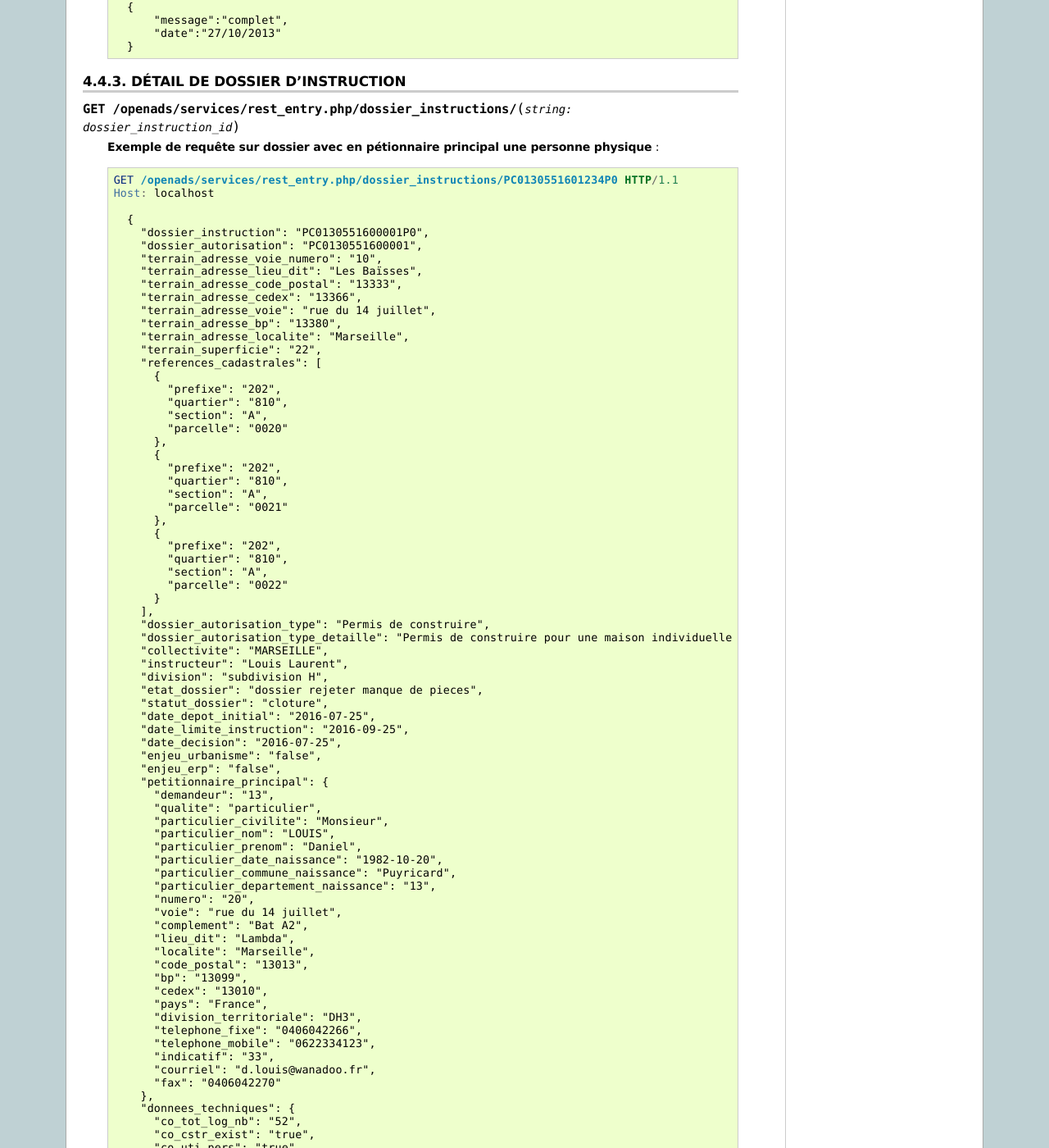
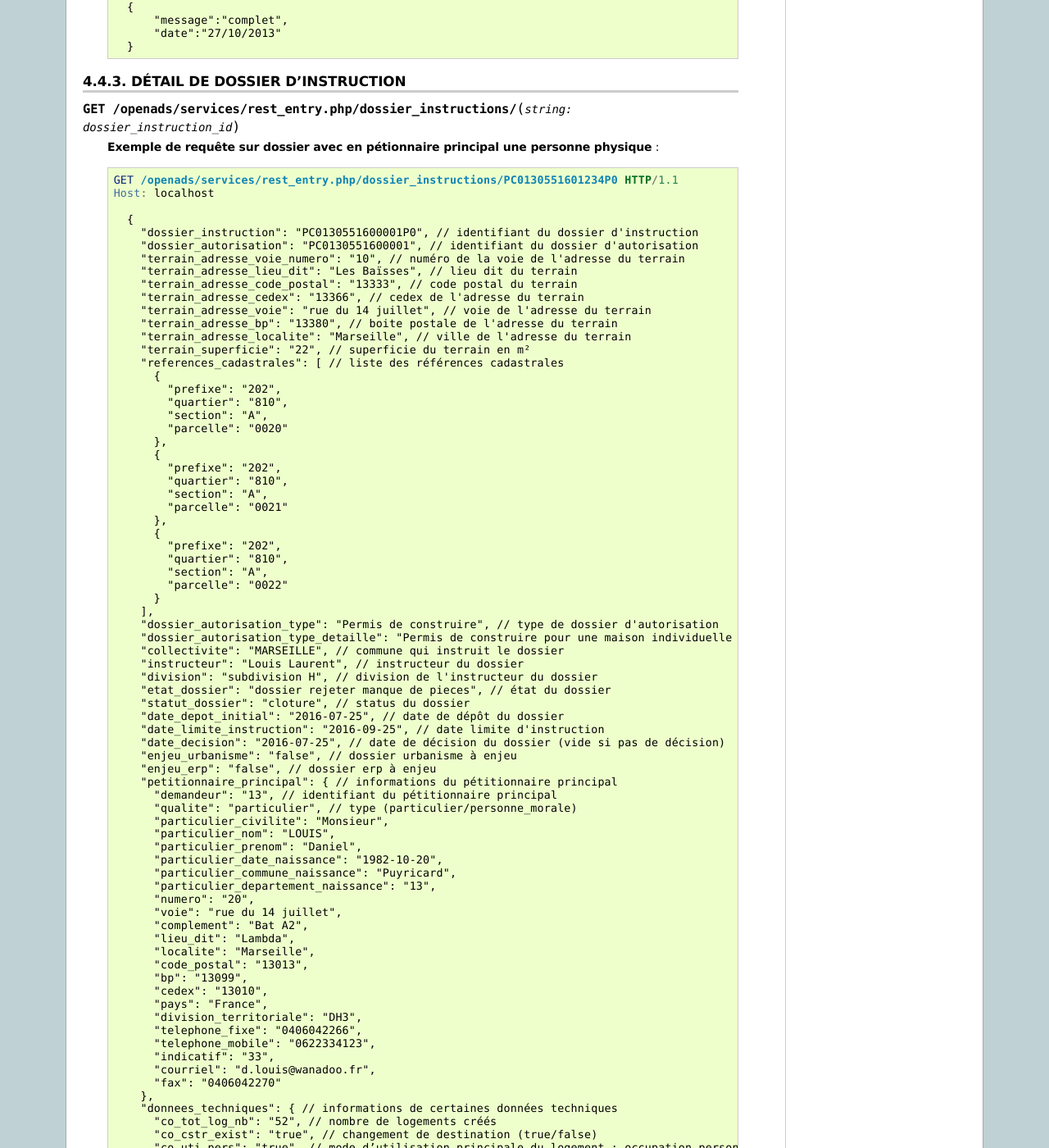
Before and after one commit to mpavaux/openads-documentation, a Sphinx documentation site: the page built from source/guide_developpeur/web_services.rst, in a window 1280 px wide and 1400 px high, scrolled down 4713 px. Shown: the whole window at 82% size. Built offline with Sphinx 7.4.7, drawn with Linux system fonts in a browser that asks for light colours; some of the changed text lies outside the part shown.

Commit message:
Update web_services.rst
Ajout de commentaires dans le retour du web service "dossier instructions"

```diff
--- a/source/guide_developpeur/web_services.rst
+++ b/source/guide_developpeur/web_services.rst
@@ -385,17 +385,17 @@
       Host: localhost
 
         {
-          "dossier_instruction": "PC0130551600001P0",
-          "dossier_autorisation": "PC0130551600001",
-          "terrain_adresse_voie_numero": "10",
-          "terrain_adresse_lieu_dit": "Les Baïsses",
-          "terrain_adresse_code_postal": "13333",
-          "terrain_adresse_cedex": "13366",
-          "terrain_adresse_voie": "rue du 14 juillet",
-          "terrain_adresse_bp": "13380",
-          "terrain_adresse_localite": "Marseille",
-          "terrain_superficie": "22",
-          "references_cadastrales": [
+          "dossier_instruction": "PC0130551600001P0", // identifiant du dossier d'instruction
+          "dossier_autorisation": "PC0130551600001", // identifiant du dossier d'autorisation
+          "terrain_adresse_voie_numero": "10", // numéro de la voie de l'adresse du terrain
+          "terrain_adresse_lieu_dit": "Les Baïsses", // lieu dit du terrain
+          "terrain_adresse_code_postal": "13333", // code postal du terrain
+          "terrain_adresse_cedex": "13366", // cedex de l'adresse du terrain
+          "terrain_adresse_voie": "rue du 14 juillet", // voie de l'adresse du terrain
+          "terrain_adresse_bp": "13380", // boite postale de l'adresse du terrain
+          "terrain_adresse_localite": "Marseille", // ville de l'adresse du terrain
+          "terrain_superficie": "22", // superficie du terrain en m²
+          "references_cadastrales": [ // liste des références cadastrales
             {
               "prefixe": "202",
               "quartier": "810",
@@ -415,21 +415,21 @@
               "parcelle": "0022"
             }
           ],
-          "dossier_autorisation_type": "Permis de construire",
-          "dossier_autorisation_type_detaille": "Permis de construire pour une maison individuelle et / ou ses annexes",
-          "collectivite": "MARSEILLE",
-          "instructeur": "Louis Laurent",
-          "division": "subdivision H",
-          "etat_dossier": "dossier rejeter manque de pieces",
-          "statut_dossier": "cloture",
-          "date_depot_initial": "2016-07-25",
-          "date_limite_instruction": "2016-09-25",
-          "date_decision": "2016-07-25",
-          "enjeu_urbanisme": "false",
-          "enjeu_erp": "false",
-          "petitionnaire_principal": {
-            "demandeur": "13",
-            "qualite": "particulier",
+          "dossier_autorisation_type": "Permis de construire", // type de dossier d'autorisation
+          "dossier_autorisation_type_detaille": "Permis de construire pour une maison individuelle et / ou ses annexes", // type de dossier d'autorisation détaillé
+          "collectivite": "MARSEILLE", // commune qui instruit le dossier
+          "instructeur": "Louis Laurent", // instructeur du dossier
+          "division": "subdivision H", // division de l'instructeur du dossier
+          "etat_dossier": "dossier rejeter manque de pieces", // état du dossier
+          "statut_dossier": "cloture", // status du dossier
+          "date_depot_initial": "2016-07-25", // date de dépôt du dossier
+          "date_limite_instruction": "2016-09-25", // date limite d'instruction
+          "date_decision": "2016-07-25", // date de décision du dossier (vide si pas de décision)
+          "enjeu_urbanisme": "false", // dossier urbanisme à enjeu
+          "enjeu_erp": "false", // dossier erp à enjeu
+          "petitionnaire_principal": { // informations du pétitionnaire principal
+            "demandeur": "13", // identifiant du pétitionnaire principal
+            "qualite": "particulier", // type (particulier/personne_morale)
             "particulier_civilite": "Monsieur",
             "particulier_nom": "LOUIS",
             "particulier_prenom": "Daniel",
@@ -452,16 +452,16 @@
             "courriel": "d.louis@wanadoo.fr",
             "fax": "0406042270"
           },
-          "donnees_techniques": {
-            "co_tot_log_nb": "52",
-            "co_cstr_exist": "true",
-            "co_uti_pers": "true",
-            "co_uti_vente": "true",
-            "co_uti_loc": "true",
-            "su_tot_shon_tot": "40",
-            "su_avt_shon_tot": "20",
-            "am_lot_max_nb": "100",
-            "am_empl_nb": "23"
+          "donnees_techniques": { // informations de certaines données techniques
+            "co_tot_log_nb": "52", // nombre de logements créés
+            "co_cstr_exist": "true", // changement de destination (true/false)
+            "co_uti_pers": "true", // mode d’utilisation principale du logement : occupation personnelle ou en compte propre (true/false)
+            "co_uti_vente": "true", // mode d’utilisation principale du logement : vente (true/false)
+            "co_uti_loc": "true", // mode d’utilisation principale du logement : location (true/false)
+            "su_tot_shon_tot": "40", // surface totale en m²
+            "su_avt_shon_tot": "20", // surface existante avant traveaux en m²
+            "am_lot_max_nb": "100", // le nombre maximum de lots prévus
+            "am_empl_nb": "23" // le nombre maximum d’emplacements réservés aux tentes, caravanes ou résidences mobiles de loisirs
           }
         }
 
```
Also changed, not shown: other parts of source/guide_developpeur/web_services.rst (+1 -1 lines).
